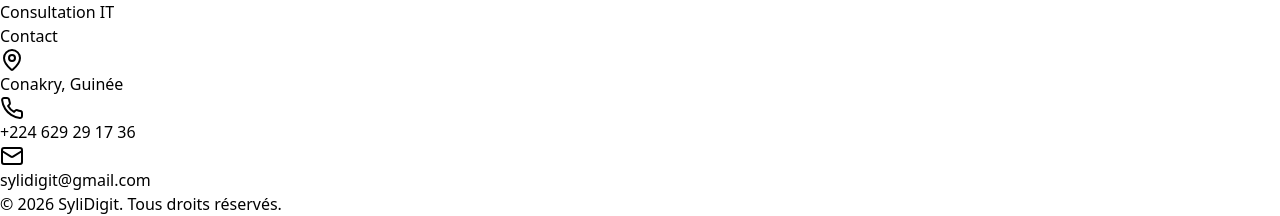
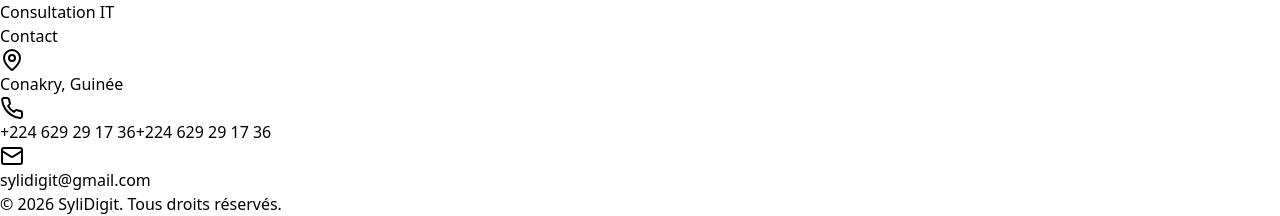
Before and after one commit to SyliDigit/sylidigit_vitrin, a Next.js app: page / in a window 1280 px wide. Shown: the part 3467-3683 px from the top of the page. Built offline with nearby package versions, Linux system fonts and the light colour scheme.

Commit message:
clean deploy final

```diff
--- a/src/components/Footer.tsx
+++ b/src/components/Footer.tsx
@@ -83,6 +83,7 @@
               <li className="flex items-start gap-3 text-blue-200">
                 <Phone className="w-5 h-5 flex-shrink-0 mt-1" />
                 <span>+224 629 29 17 36</span>
+                <span>+224 629 29 17 36</span>
               </li>
               <li className="flex items-start gap-3 text-blue-200">
                 <Mail className="w-5 h-5 flex-shrink-0 mt-1" />
```
